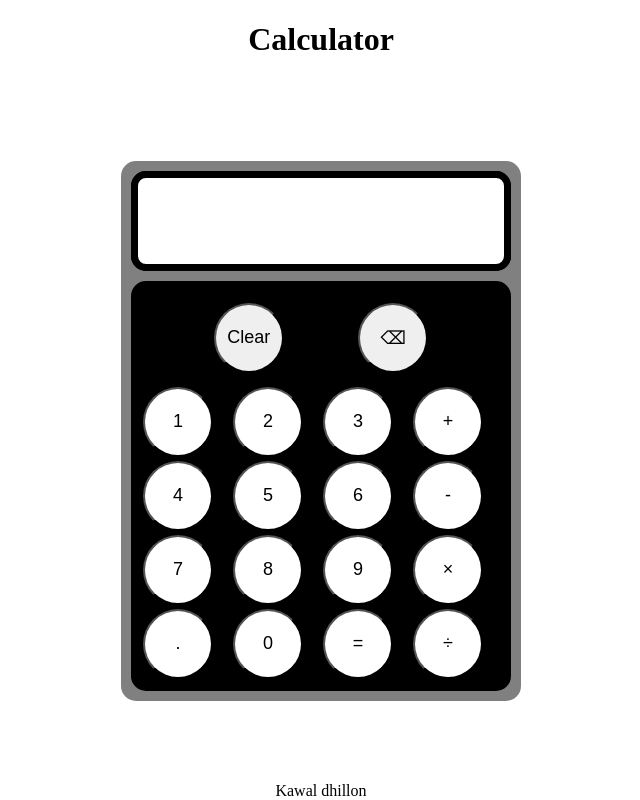
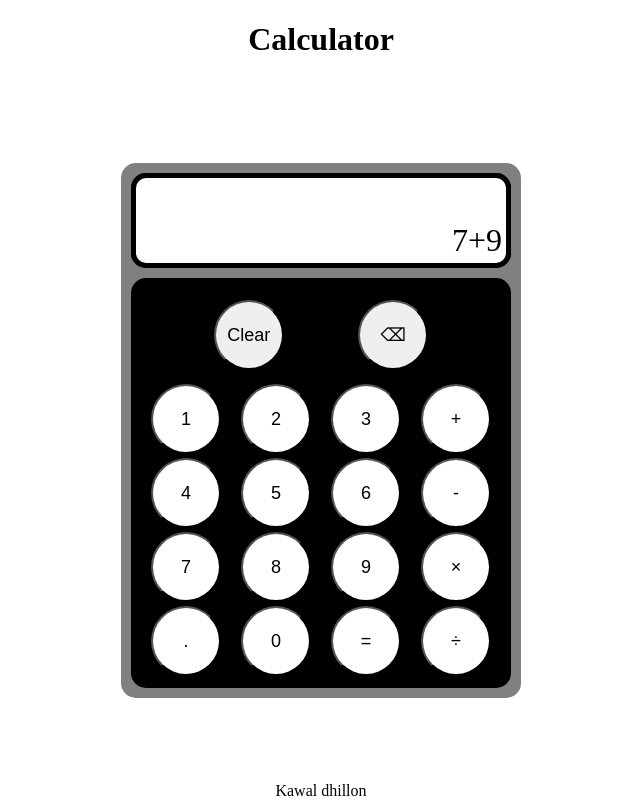
Before and after one commit to kawaldhillon5/TOP_calculator, a plain HTML site: page index.html in a window 1280 px wide. Shown: the whole page, without its empty margins (319-959 px from the left). Drawn offline with Linux system fonts and the light colour scheme.

Commit message:
formatted display

```diff
--- a/index.html
+++ b/index.html
@@ -10,7 +10,9 @@
     <header><h1>Calculator</h1></header>
     <div class="main">
         <div class="screen">
-            <div class="display"></div>
+            <div class="display">
+                <p class="content"></p>
+            </div>
         </div>
         <div class="buttons">
             <div class="top_buttons">
--- a/script.js
+++ b/script.js
@@ -1,9 +1,9 @@
 const calc = document.querySelector(".main");
-const display = document.querySelector(".display");
+const content = document.querySelector(".content");
 const buttons = document.querySelector(".lower_buttons")
 let button_values = [['1','4','7','.'],['2','5','8','0'],['3','6','9','='],['+','-','×','÷']];
 create_buttons();
-
+content.textContent = "7+9";
 function create_buttons(){
     let a  = 4;
     for(let i = 0;i<a;i++){
@@ -14,7 +14,6 @@ function create_buttons(){
             const button = document.createElement("button");
             button.classList.add("button",i+"*"+j);
             button.textContent = button_values[i][j];
-            console.log(i+j);
             coloums.appendChild(button);
         }
     }
--- a/styles.css
+++ b/styles.css
@@ -31,21 +31,33 @@ margin-top: auto;
 .screen{
     display: flex;
     flex: 1;
+    justify-content: center;
     background-color: black;
     margin: 10px;
     border-radius: 15px;
     box-sizing: border-box;
-    min-height: 100px;
-    max-height: 100px;
     margin-bottom: 0%;
 }
 
 .display{
     flex:1;
-    border: 7px solid;
+    border: 5px solid;
     background-color: white;
     border-radius: 15px;
     box-sizing: border-box;
+    padding: 2px;
+    font-size: xx-large;
+    max-height: 95px;
+    min-height: 95px;
+    display: flex;
+
+}
+
+.content{
+    padding: 2px;
+    margin-top: auto;
+    margin-left: auto;
+    margin-bottom: 0;
 }
 
 .buttons{
@@ -74,6 +86,7 @@ margin-top: auto;
     flex: 1;
     display: flex;
     justify-content: left;
+    align-items: center;
     flex-wrap: wrap;
     background-color: black ;
     max-height: 400px;
@@ -84,6 +97,7 @@ margin-top: auto;
     display: flex;
     flex-direction: column;
     justify-content: left;
+    align-items: center;
 }
 
 .button {
```
